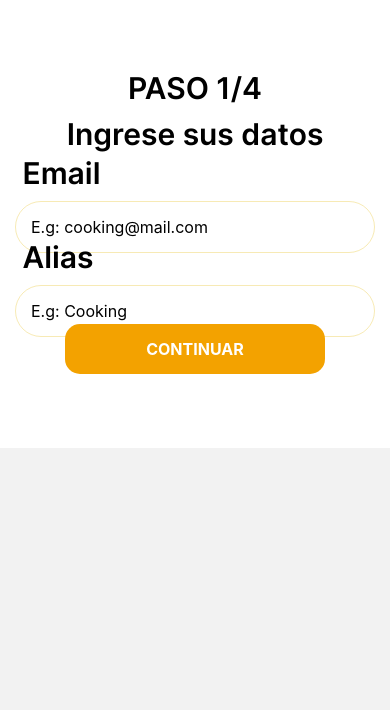
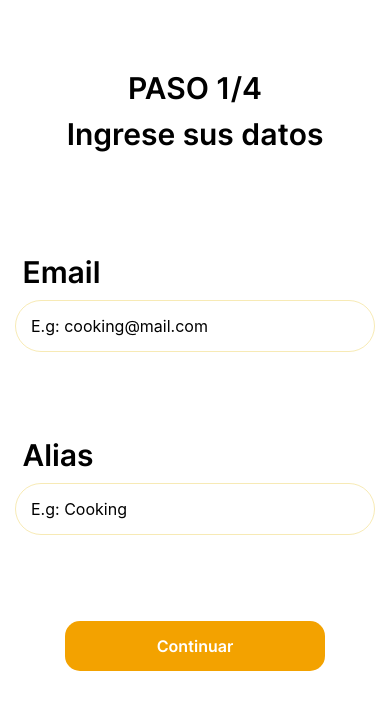
Before and after one commit to Julian-Gamietea/tasty-hub, a React Native app: screen /f in a window 390 px wide. Shown: the top 710 px of the page. Built offline with nearby package versions, Linux system fonts and the light colour scheme.

Commit message:
button font solved

```diff
--- a/App.js
+++ b/App.js
@@ -9,7 +9,7 @@ const Stack = createNativeStackNavigator();
 export default function App() {
   return (
       <NavigationContainer>
-        <Stack.Navigator initialRouteName="Home" screenOptions={{headerShown: false}}>
+        <Stack.Navigator initialRouteName="f" screenOptions={{headerShown: false}}>
           <Stack.Screen name="f" component={Register}/>
           <Stack.Screen name="Home" component={LandingPage}/>
           {/* habría que ir agregando las screens aca */}
--- a/register/Register.js
+++ b/register/Register.js
@@ -60,6 +60,7 @@ export const Register = () => {
 const styles = StyleSheet.create(
     {
         container:{
+            flex: 1,
             backgroundColor: '#fff',
             alignItems: 'stretch'
         }
--- a/shared-components/ButtonCustom.js
+++ b/shared-components/ButtonCustom.js
@@ -1,7 +1,15 @@
 import React from 'react';
 import { StyleSheet, Text, TouchableOpacity } from 'react-native';
+import {useFonts} from 'expo-font'
 
 export const ButtonCustom = ({ text }) => {
+    const [loaded] = useFonts({
+        InterSemiBold: require ('../assets/fonts/Inter-SemiBold.ttf')
+    });
+    if(!loaded){
+        return null;
+    }
+
     return (
         <TouchableOpacity style={styles.container}>
             <Text style={styles.button}>{text}</Text>
@@ -19,9 +27,9 @@ const styles = StyleSheet.create({
     },
     button: {
         fontSize: 16,
+        fontFamily: 'InterSemiBold',
         color: "#fff",
         fontWeight: "bold",
-        alignSelf: "center",
-        textTransform: "uppercase",
+        alignSelf: "center"
     }
 })
```
